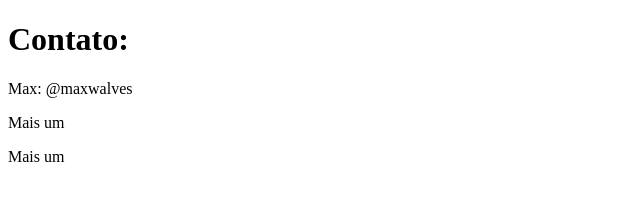
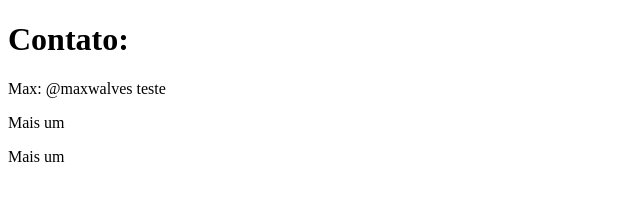
Before and after one commit to maxwalves/github-for-teams, a plain HTML site: page contato.html in a window 1280 px wide. Shown: the full height of the page, 0-640 px from the left. Drawn offline with Linux system fonts and the light colour scheme.

Commit message:
Update contato.html

```diff
--- a/contato.html
+++ b/contato.html
@@ -8,7 +8,7 @@
 </head>
 <body>
     <h1>Contato: </h1>
-    <p>Max: @maxwalves</p>
+    <p>Max: @maxwalves teste</p>
     <p>Mais um</p>
     <p>Mais um</p>
 </body>
```
